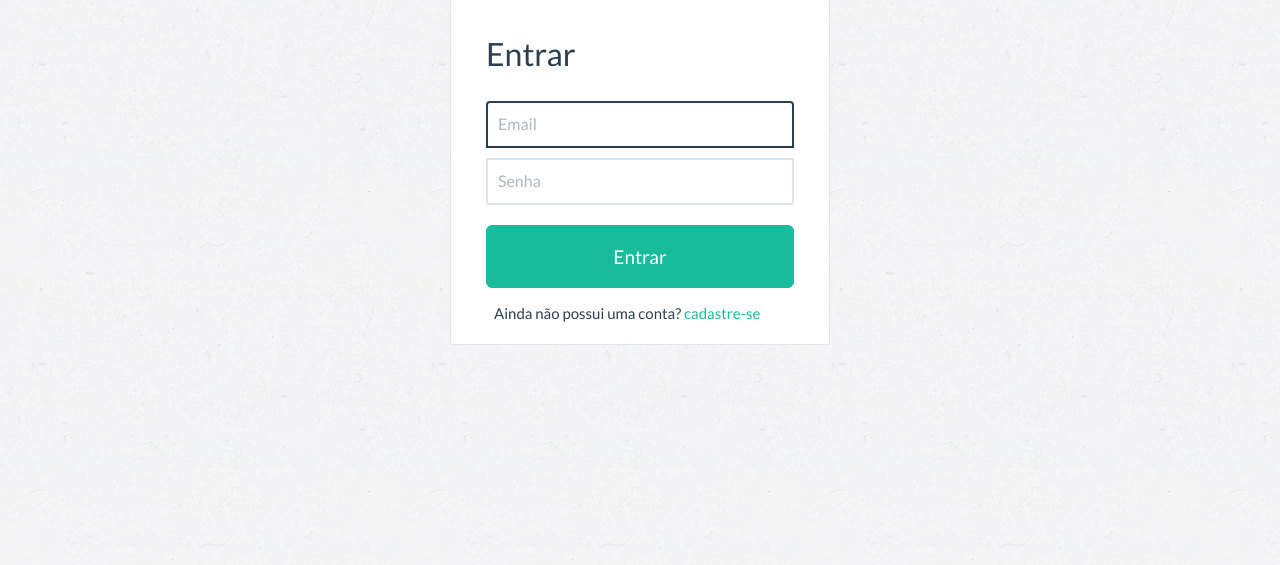
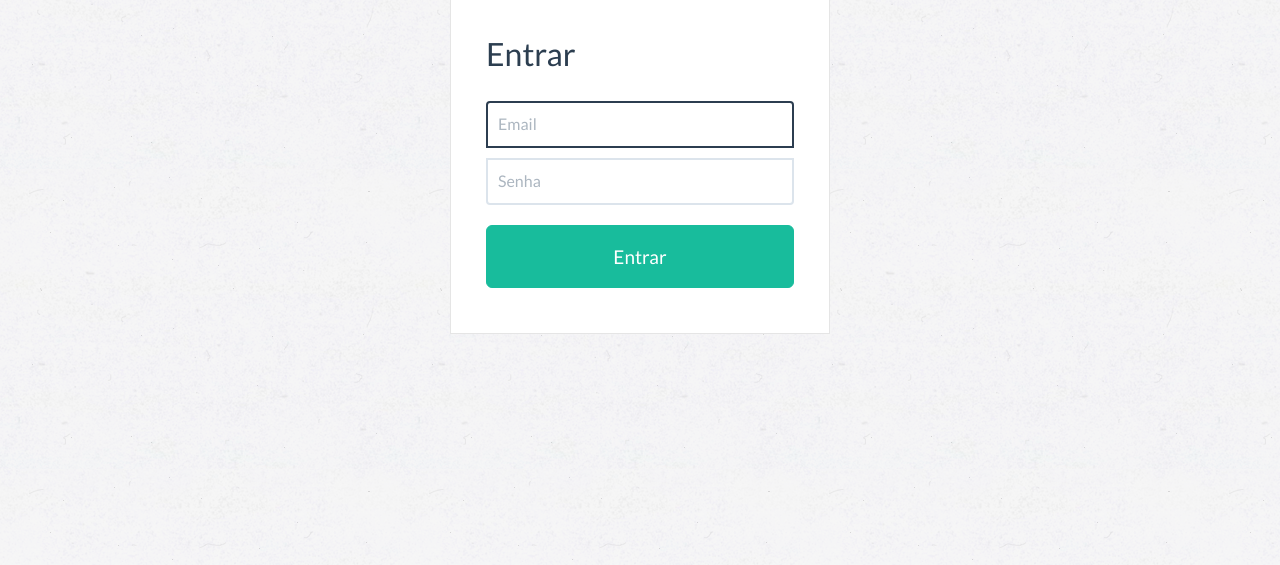
Before and after one commit to luanrafael/pygame-site, a Flask app: page /login in a window 1280 px wide. Shown: the part 131-696 px from the top of the page. Run offline with Flask 2, Linux system fonts and the light colour scheme; some libraries are stand-ins or nearby versions; some web fonts are replaced.

Commit message:
removendo link de cadastre-se

```diff
--- a/FlaskApp/src/app/users/templates/sign-in-up.html
+++ b/FlaskApp/src/app/users/templates/sign-in-up.html
@@ -18,9 +18,10 @@
                   <input type="text" class="form-control" name="login" placeholder="Email" required="" autofocus="" />
                   <input type="password" class="form-control" name="password" placeholder="Senha" required=""/>
                   <button class="btn btn-lg btn-success btn-block" type="submit">Entrar</button>
-                   <div class="sign-up">Ainda não possui uma conta?
-                        <a  href="#" ng-click="showSignUpScreen()">cadastre-se</a>
-                   </div>
+                    <!-- soh para admins por enquanto -->
+                   <!--<div class="sign-up">Ainda não possui uma conta?-->
+                        <!--<a  href="#" ng-click="showSignUpScreen()">cadastre-se</a>-->
+                   <!--</div>-->
 
                 </form>
               </div> <!-- sign in end -->
```
